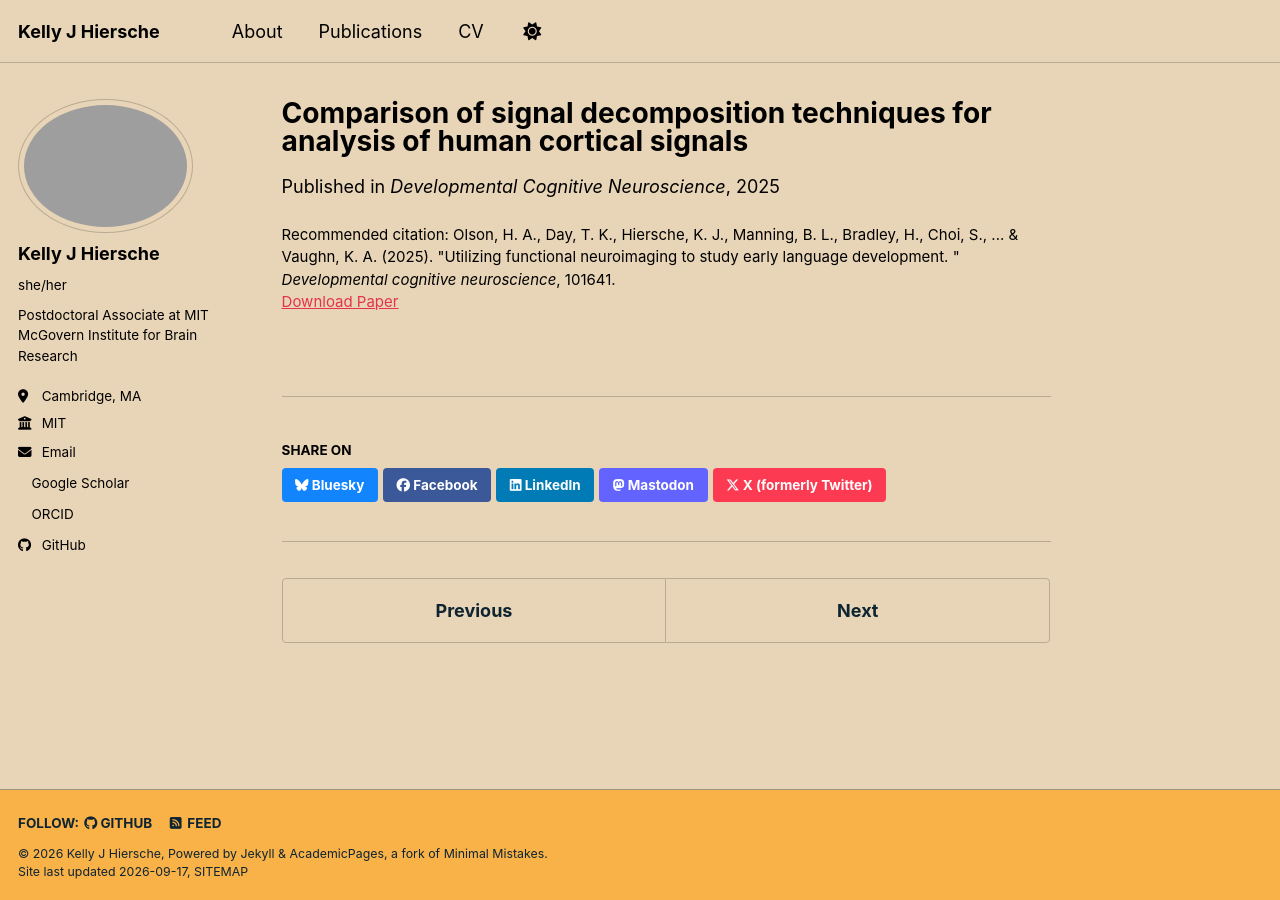
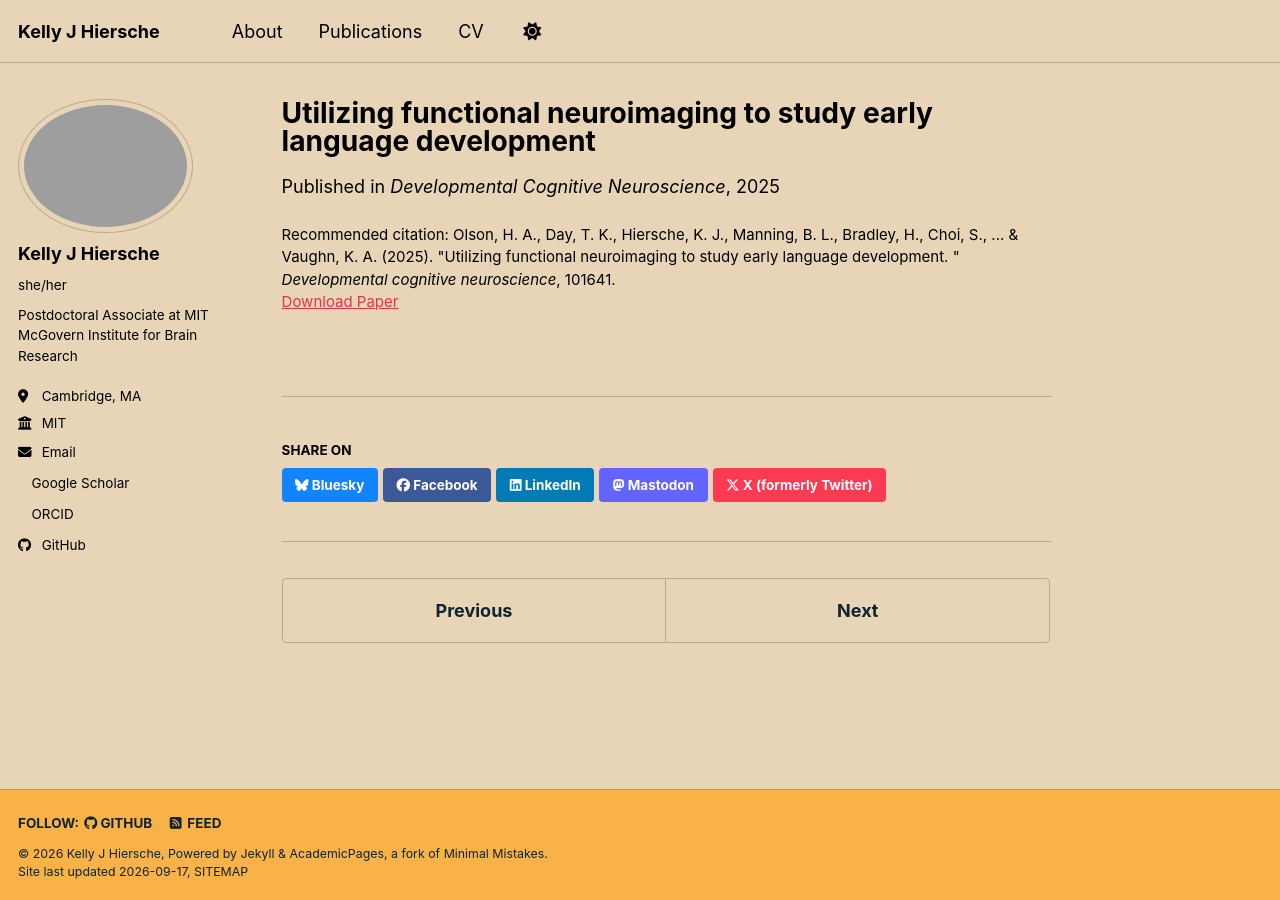
Before and after one commit to kellyjhiersche/kellyjhiersche.github.io, a Jekyll site: the page built from _publications/2025-12-01-fMRI-earlylang-review.md, in a window 1280 px wide. Built offline with Jekyll 4.4.1, drawn with Linux system fonts in a browser that asks for light colours; a style sheet for code colours, icons or effects is not loaded.

Commit message:
Update 2025-12-01-fMRI-earlylang-review.md

```diff
--- a/_publications/2025-12-01-fMRI-earlylang-review.md
+++ b/_publications/2025-12-01-fMRI-earlylang-review.md
@@ -1,5 +1,5 @@
 ---
-title: "Comparison of signal decomposition techniques for analysis of human cortical signals"
+title: "Utilizing functional neuroimaging to study early language development"
 collection: publications
 category: manuscripts
 permalink: /publication/2025-12-01-fMRI-earlylang-review
```
